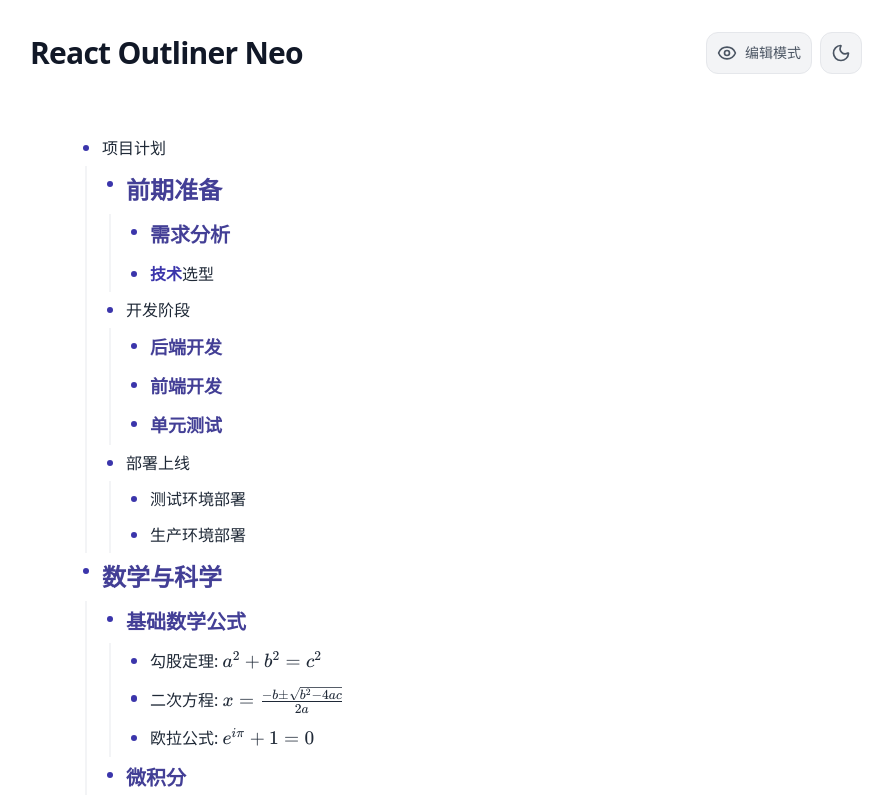
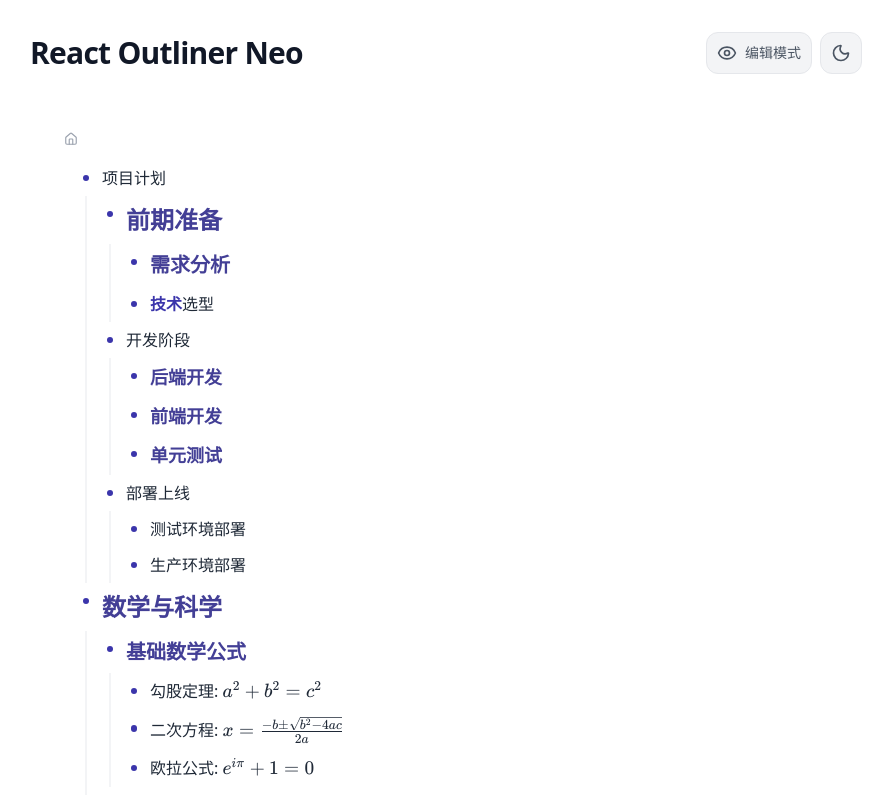
Before and after one commit to SSShooter/react-outliner, a React (Vite) app: page / in a window 1280 px wide. Shown: the top 795 px of the page, without its empty margins (194-1087 px from the left). Built offline with nearby package versions, Linux system fonts and the light colour scheme.

Commit message:
refactor: render outliner breadcrumb container unconditionally to simplify component structure

```diff
--- a/package.json
+++ b/package.json
@@ -1,6 +1,6 @@
 {
   "name": "react-outliner-neo",
-  "version": "0.6.0",
+  "version": "0.6.1",
   "type": "module",
   "scripts": {
     "dev": "vite",
--- a/src/components/Outliner.tsx
+++ b/src/components/Outliner.tsx
@@ -380,7 +380,6 @@ export function Outliner({ data, onChange,readonly,markdown }: OutlinerProps) {
 
   return (
     <div className="outliner-container">
-      {breadcrumbPath.length > 0 && (
       <div className="outliner-breadcrumb">
         <button className="breadcrumb-item breadcrumb-root" onClick={() => setZoomedId(null)}>
           <Home size={14} />
@@ -400,7 +399,6 @@ export function Outliner({ data, onChange,readonly,markdown }: OutlinerProps) {
           </span>
         ))}
       </div>
-      )}
       <div className="outliner-items">
         {displayItems.map((item) => (
           <OutlineItem
```
Lines whose indentation alone changed are shown as unchanged.
